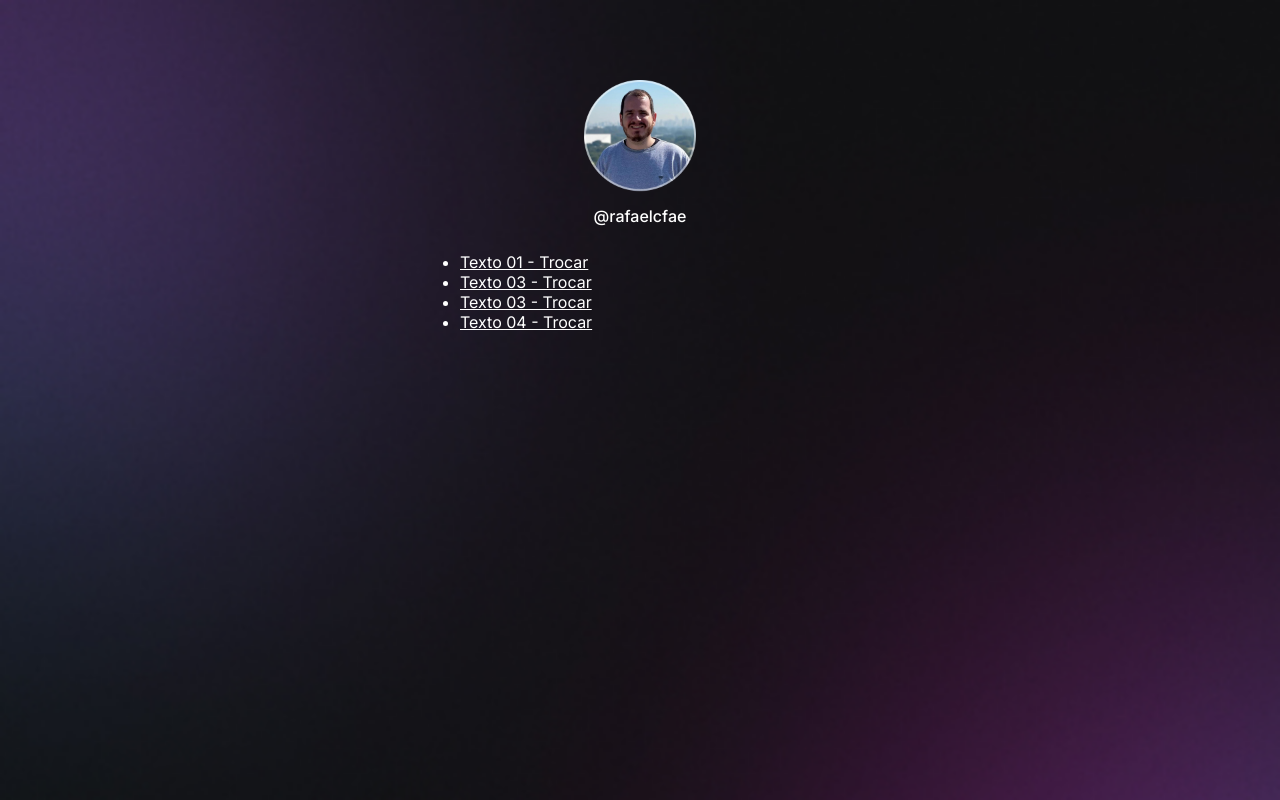
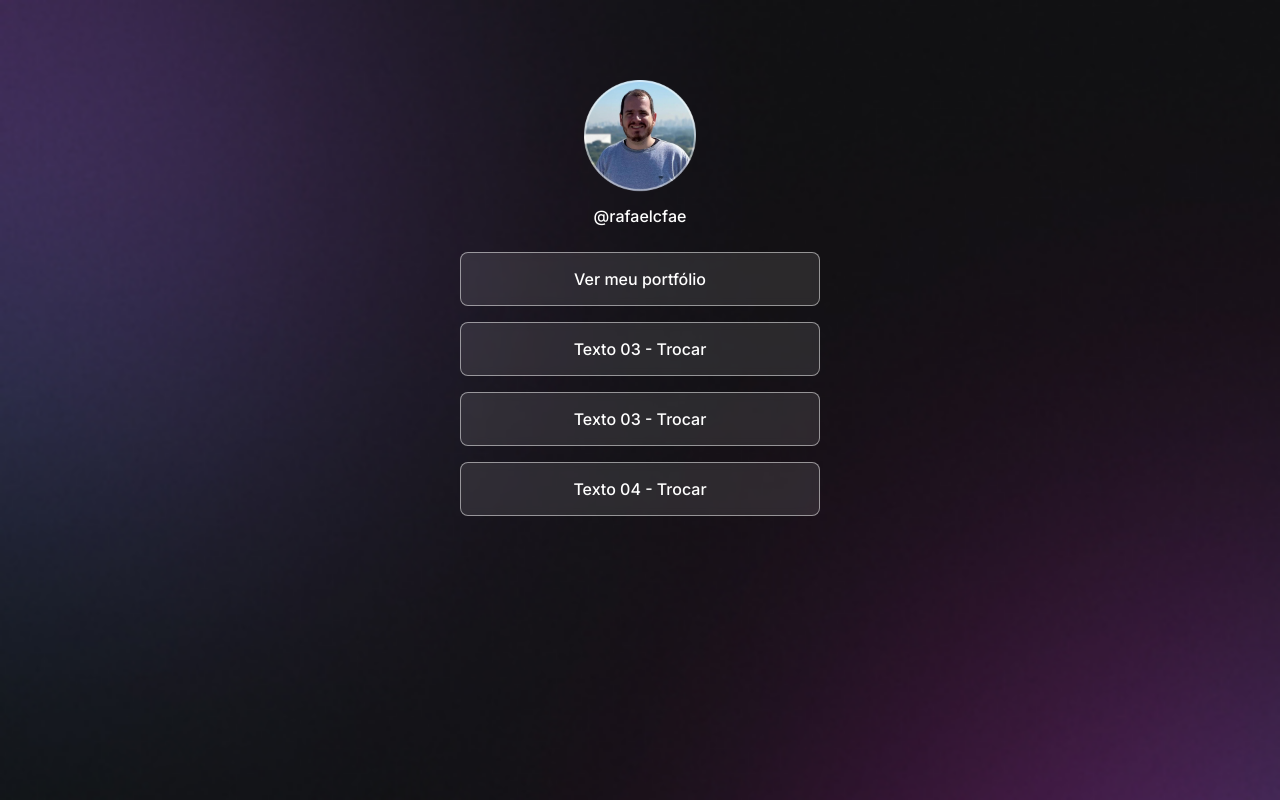
Before and after one commit to rafael-fae/devlinks, a plain HTML site: page index.html in a window 1280 px wide. Drawn offline with Linux system fonts and the light colour scheme.

Commit message:
update `index.html` and `style.css`

```diff
--- a/index.html
+++ b/index.html
@@ -28,7 +28,9 @@
       </div>
       <ul>
         <li>
-          <a href="#" target="_blank">Texto 01 - Trocar</a>
+          <a href="https://github.com/rafael-fae" target="_blank"
+            >Ver meu portfólio</a
+          >
         </li>
 
         <li>
--- a/style.css
+++ b/style.css
@@ -40,3 +40,29 @@ body * {
   line-height: 24px;
   margin-top: 8px;
 }
+
+/*links */
+ul {
+  list-style: none;
+
+  display: flex;
+  flex-direction: column;
+  gap: 16px;
+}
+
+ul li a {
+  display: flex;
+  align-items: center;
+  justify-content: center;
+
+  padding: 16px 24px;
+
+  background: rgba(255, 255, 255, 0.1);
+  border: 1px solid rgba(255, 255, 255, 0.5);
+  border-radius: 8px;
+
+  backdrop-filter: blur(4px);
+  -webkit-backdrop-filter: blur(4px);
+  text-decoration: none;
+  font-weight: 500;
+}
```
